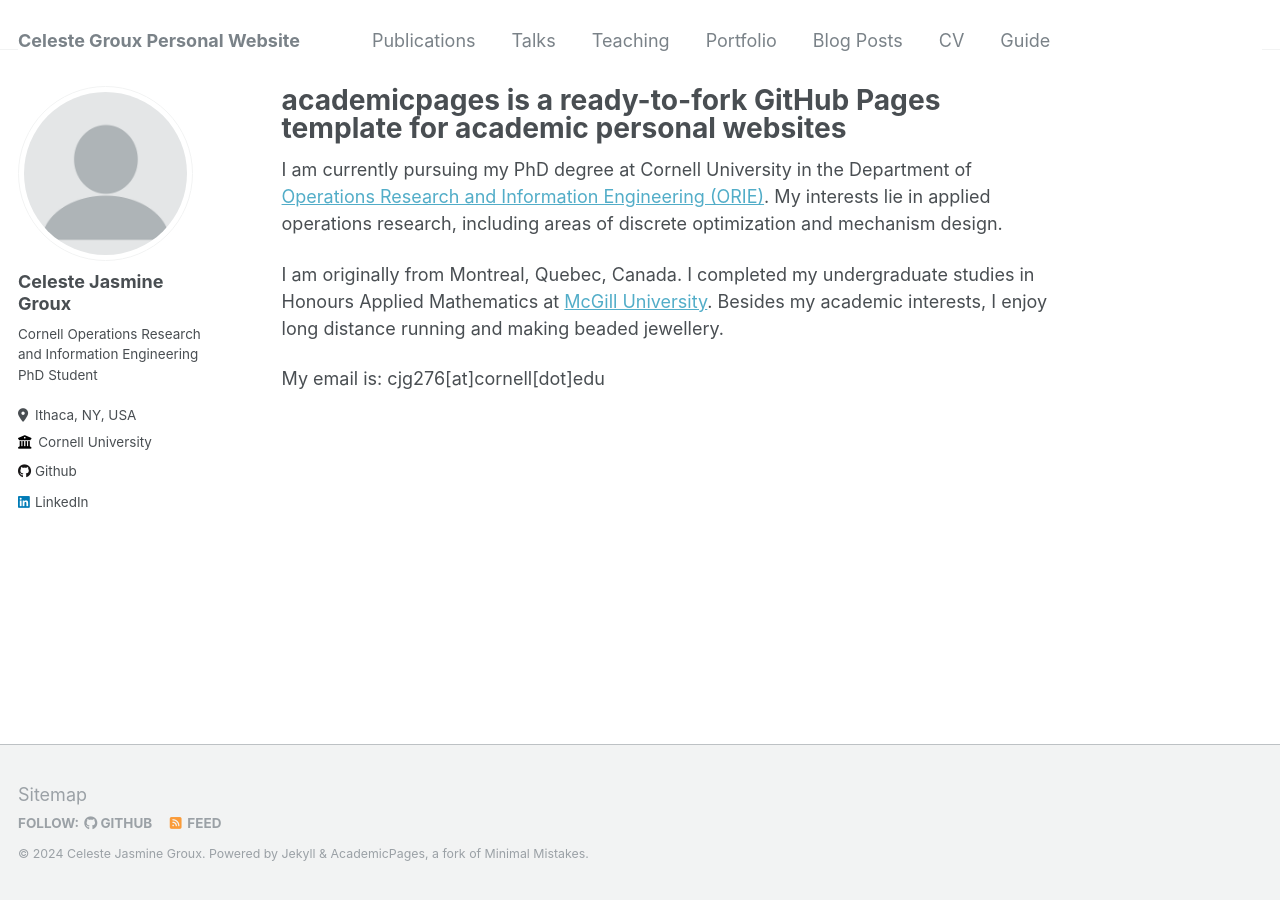
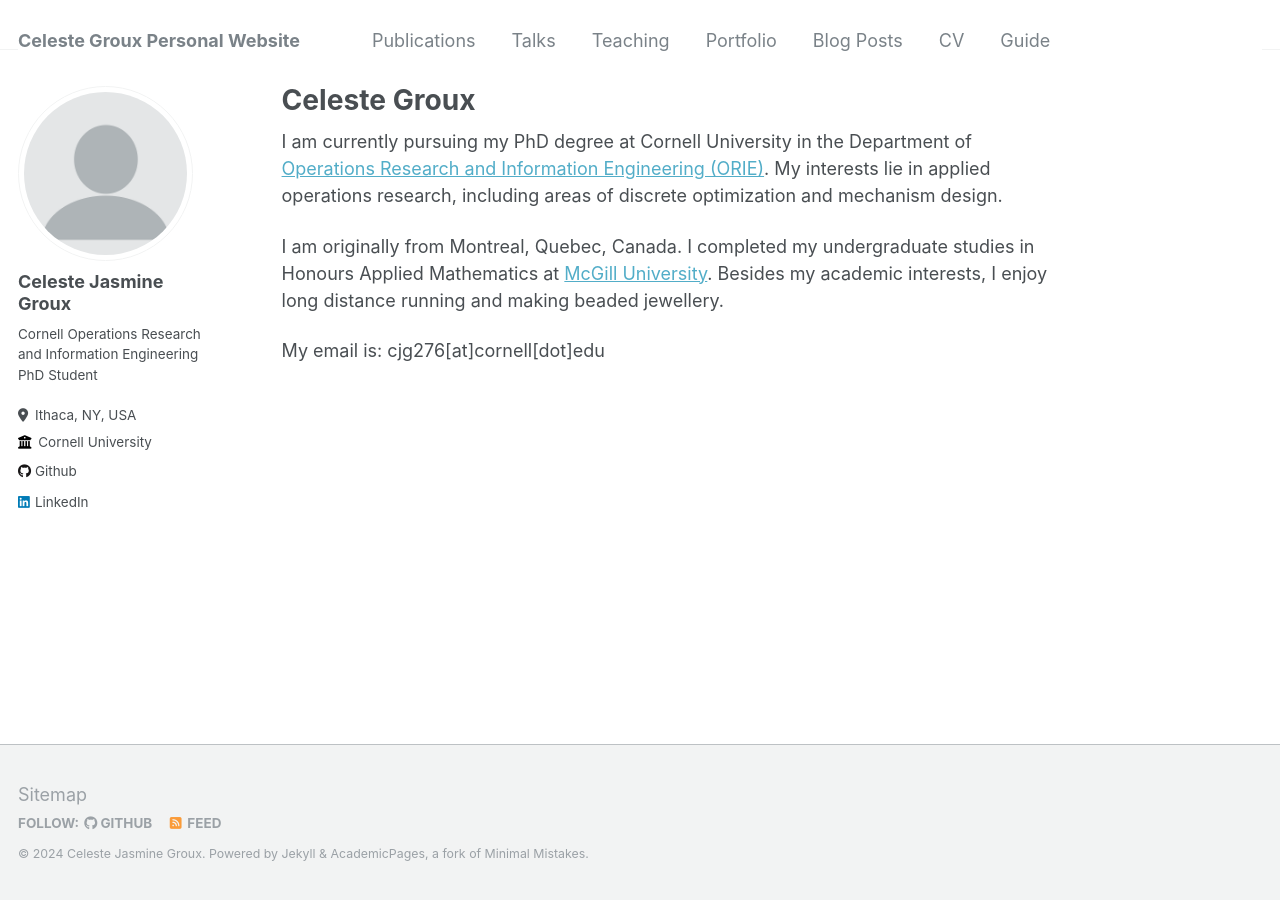
Before and after one commit to celestejasmine/celestejasmine.github.io, a Jekyll site: the page built from _pages/about.md, in a window 1280 px wide. Built offline with Jekyll 4.4.1, drawn with Linux system fonts in a browser that asks for light colours.

Commit message:
Update about.md

```diff
--- a/_pages/about.md
+++ b/_pages/about.md
@@ -1,6 +1,6 @@
 ---
 permalink: /
-title: "academicpages is a ready-to-fork GitHub Pages template for academic personal websites"
+title: "Celeste Groux"
 author_profile: true
 redirect_from:
   - /about/
```
